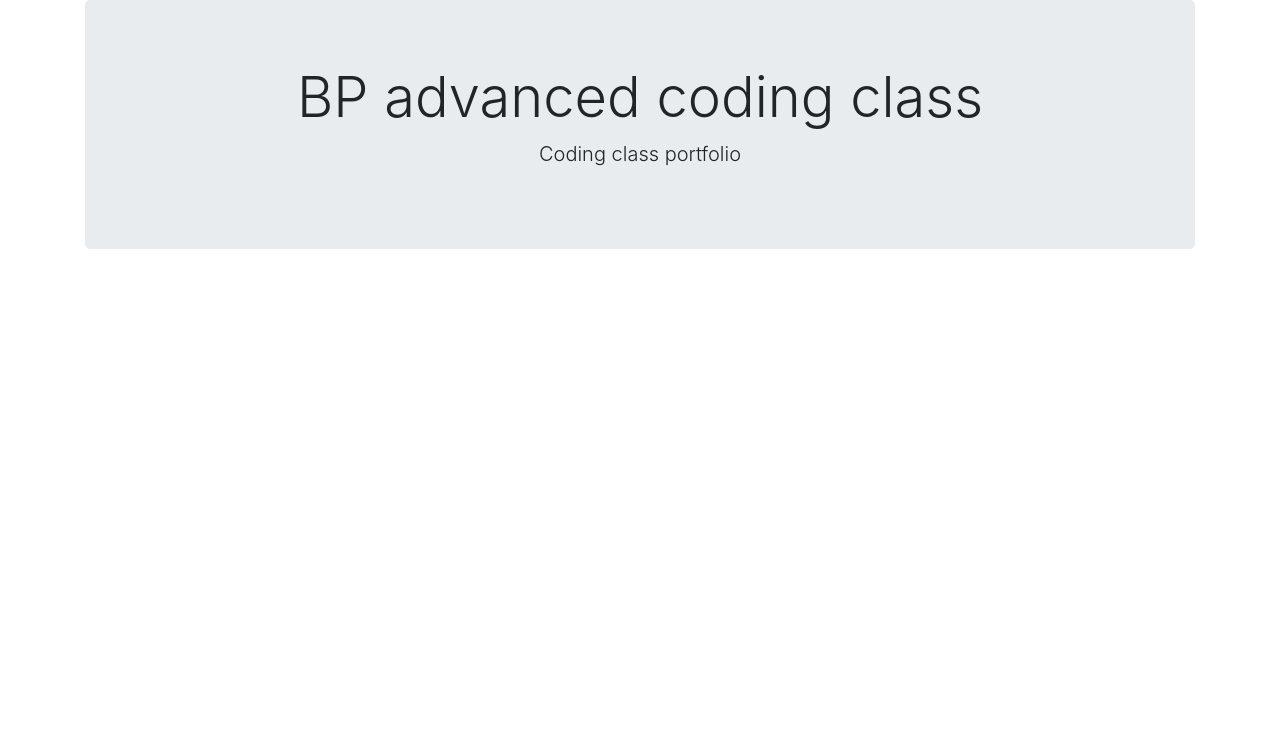
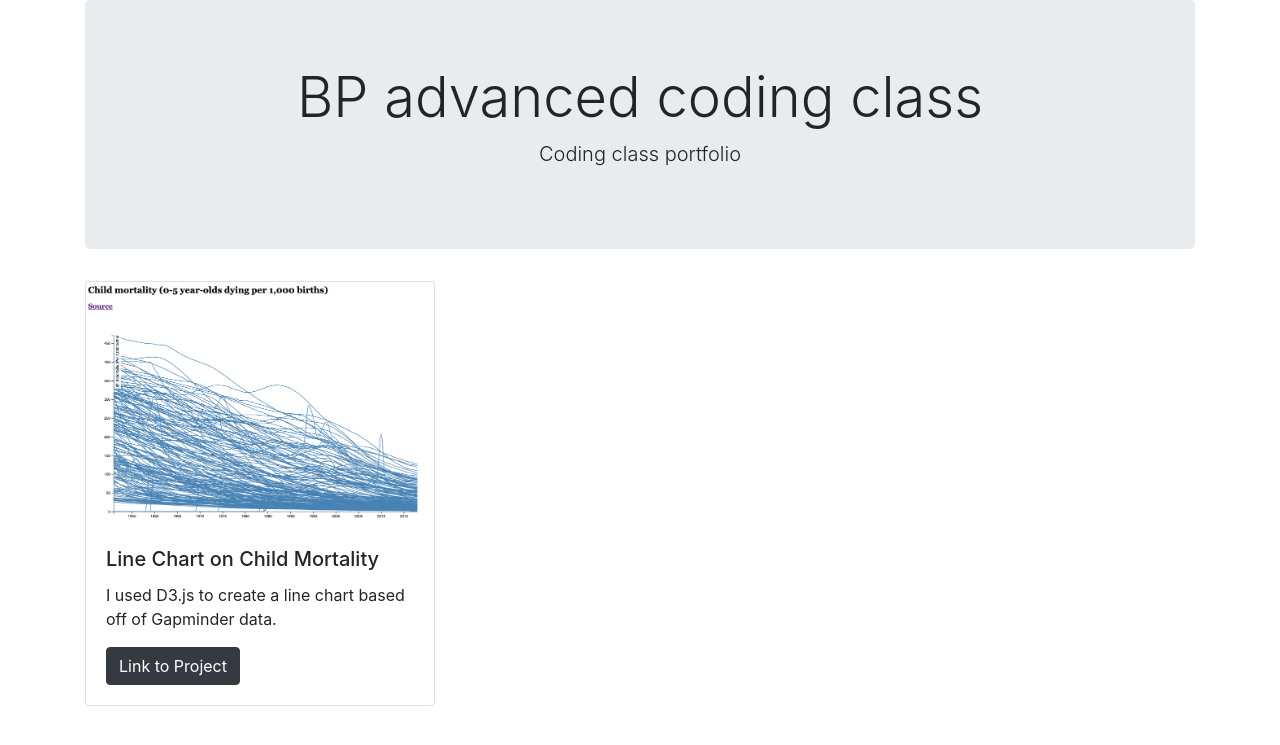
Before and after one commit to brianperlman/brianperlman.github.io, a Jekyll site: the page built from index.html, in a window 1280 px wide. Shown: the top 745 px of the page. Built offline with Jekyll 4.4.1, drawn with Linux system fonts in a browser that asks for light colours.

Commit message:
Update index.html

```diff
--- a/index.html
+++ b/index.html
@@ -2,10 +2,10 @@
 layout: default
 title: BP advanced coding class
 projects:
-#  - title: My first project
-#   image: http://placehold.it/800x600/600
-#  description: Here is a description of the project.
-# link: https://github.com/brianperlman/coding-lessons-d3/blob/master/src/index.html
+  - title: "Line Chart on Child Mortality"
+    image: https://brianperlman.github.io/images/line-chart-screenshot.png
+    description: "I used D3.js to create a line chart based off of Gapminder data."
+    link: https://brianperlman.github.io/d3-line-chart
 # - title: My second project
 # image: http://placehold.it/800x600/060
 #description: Here is another description of the project.
```
